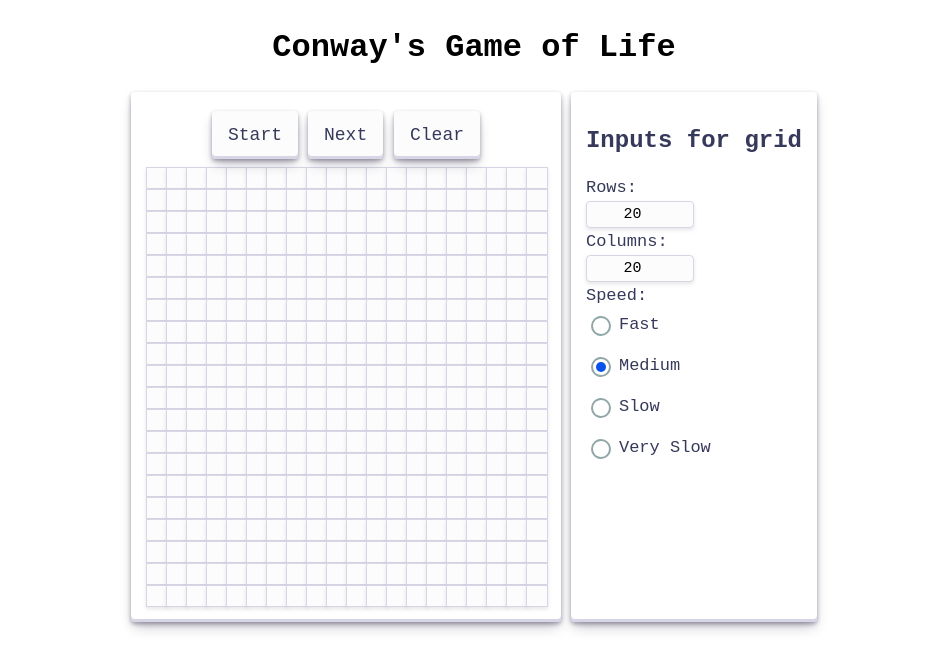
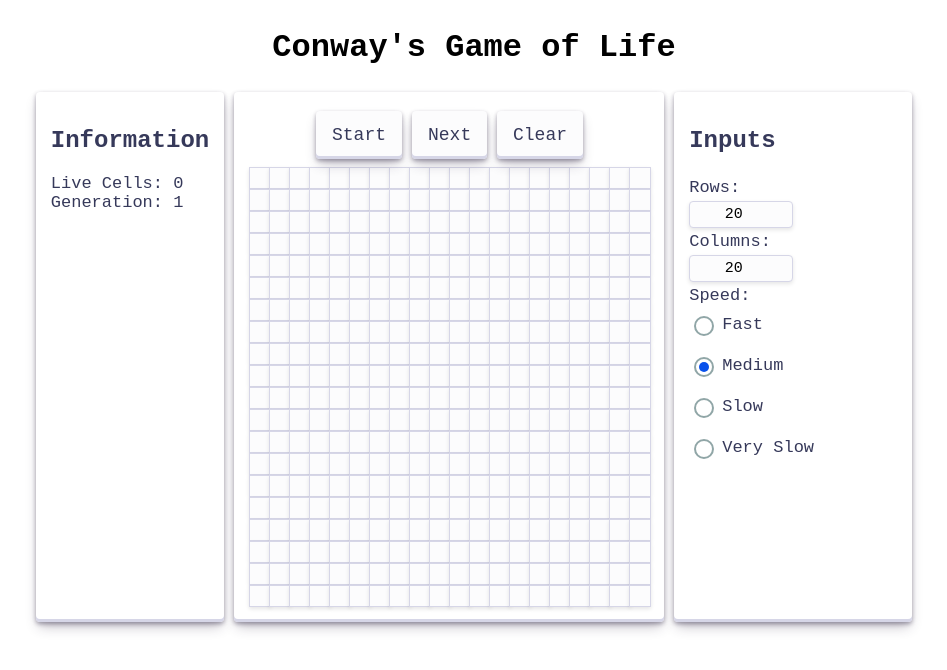
Before and after one commit to dylan-marx/game-of-life, a React (Vite) app: page / in a window 1280 px wide. Shown: the top 670 px of the page, without its empty margins (166-1113 px from the left). Built offline with nearby package versions, Linux system fonts and the light colour scheme.

Commit message:
Added live cell and generation count and cells retain their state when changing row and col count

```diff
--- a/src/App.jsx
+++ b/src/App.jsx
@@ -1,11 +1,15 @@
 import { useState } from "react";
 import ConwayGrid from "./ConwayGrid";
 import Input from "./Input";
+import Information from "./Information";
 
 function App() {
   let [rows, setRows] = useState(20);
   let [cols, setCols] = useState(20);
   let [speed, setSpeed] = useState(250);
+
+  let [liveCells, setLiveCells] = useState(0);
+  let [generation, setGeneration] = useState(0);
 
   return (
     <div>
@@ -13,7 +17,8 @@ function App() {
         <h1>Conway's Game of Life</h1>
       </div>
       <div className="components">
-        <ConwayGrid rows={rows} cols={cols} speed={speed}/>
+        <Information liveCells={liveCells} generation={generation}/>
+        <ConwayGrid rows={rows} cols={cols} speed={speed} setLiveCells={setLiveCells} setGeneration={setGeneration}/>
         <Input setRows={setRows} setCols={setCols} setSpeed={setSpeed}></Input>
       </div>
 
--- a/src/ConwayGrid.jsx
+++ b/src/ConwayGrid.jsx
@@ -1,6 +1,6 @@
 import { useState, useEffect } from "react";
 
-function ConwayGrid({rows, cols, speed}) {
+function ConwayGrid({rows, cols, speed, setLiveCells, setGeneration}) {
     // Creates an empty grid
     let createEmptyGrid = () => {
       let grid = [];
@@ -14,24 +14,40 @@ function ConwayGrid({rows, cols, speed}) {
       return grid;
     }
 
+    // Creates a new grid with a set number of columns and rows
+
     let createGrid = (newRows, newCols) => {
-        const newGrid = Array.from({ length: newRows }, (_, rowIndex) =>
-            Array.from({ length: newCols }, (_, colIndex) =>
-              // If the cell exists in the old grid, retain its value; otherwise, set to 0
-              grid[rowIndex]?.[colIndex] ?? 0
-            )
-          );
+        let newGrid = [];
+        for (let y = 0; y < newRows; y++) {
+            newGrid[y] = [];
+            for (let x = 0; x < newCols; x++) {
+                if (grid[y] && grid[y][x] !== undefined) {
+                    newGrid[y][x] = grid[y][x];
+                } else {
+                    newGrid[y][x] = 0;
+                }
+
+            }
+        }
+
         return newGrid;
     }
 
     let [grid, setGrid] = useState(() => createEmptyGrid());
     let [running, setRunning] = useState(false);
+    let [localLiveCells, setLocalLiveCells] = useState(0);
+    let [localGeneration, setLocalGeneration] = useState(1);
 
     // If the rows or cols change updates the grid size
     useEffect(() => {
         const newGrid = createGrid(rows, cols);
-        setGrid(createEmptyGrid());
+        setGrid(newGrid);
     }, [rows, cols]);
+
+    useEffect(() => {
+        setGeneration(localGeneration);
+        setLiveCells(localLiveCells);
+    }, [localGeneration, localLiveCells, setLocalLiveCells, setLocalGeneration]);
 
     // Updates the grid every few seconds
     useEffect(() => {
@@ -108,22 +124,31 @@ function ConwayGrid({rows, cols, speed}) {
     let updateGrid = (currentGrid) => {
         // Used to store cell states after their status is determined
         let gridCopy = currentGrid.map(subArray => subArray.slice());
-
+        let newLiveCells = 0;
         for (let y = 0; y < rows; y++) {
             for (let x = 0; x < cols; x++) {
                 let newState = updateCell(x, y);
                 gridCopy[y][x] = newState;
+                if (newState == 1) {
+                    newLiveCells = newLiveCells + 1;
+                }
             }
         }
+        setLocalLiveCells(newLiveCells);
+        setLocalGeneration((prevGeneration) => prevGeneration + 1);
         setGrid(gridCopy);
     };
 
     return (
     <div className="conway-grid">
         <div id = "controls">
-            <button onClick={() => setRunning(prev => !prev)}>{running ? "Stop" : "Start"}</button>
+            <button onClick={() => setRunning(prev => !prev)}>{running ? "Stop!" : "Start"}</button>
             <button id="one-gen" onClick={() => updateGrid(grid)}>Next</button>
-            <button id="clear-grid" onClick={() => setGrid(() => createEmptyGrid())}>Clear</button>
+            <button id="clear-grid" onClick={() => {
+                setLocalGeneration(1);
+                setLiveCells(0);
+                setGrid(() => createEmptyGrid());}}
+            >Clear</button>
         </div>
 
         <div id ="grid" className="grid" style={{display: "grid", gridTemplateColumns: `repeat(${cols}, 20px)`}}>
@@ -131,7 +156,7 @@ function ConwayGrid({rows, cols, speed}) {
             grid.map((rows, i) =>
                 rows.map((col, j) =>
                     <div
-                        className="cell"
+                        className={`cell ${grid[i][j] ? "alive": "dead"}`}
                         key={`${i}-${j}`}
                         style={{width: 20, height: 20, backgroundColor: grid[i][j] ? "black": undefined} }
                         onClick={() => {
--- /dev/null
+++ b/src/Information.jsx
@@ -0,0 +1,12 @@
+function Information({liveCells, generation}) {
+
+    return (
+        <div className="information-container">
+            <h2>Information</h2>
+            <label>Live Cells: {liveCells}</label> <br/>
+            <label>Generation: {generation}</label> <br />
+        </div>
+    )
+}
+
+export default Information;
--- a/src/Input.jsx
+++ b/src/Input.jsx
@@ -7,7 +7,7 @@ function Input({ setRows, setCols, setSpeed }) {
 
     return (
         <div className="input-form">
-            <h2>Inputs for grid</h2>
+            <h2>Inputs</h2>
             <label>Rows:</label>
             <input type="number" id="num-rows" defaultValue={20} onChange={(e) => {setRows(e.target.value)}}></input>
             <label>Columns:</label>
--- a/src/index.css
+++ b/src/index.css
@@ -69,6 +69,15 @@ button:active {
   padding: 15px;
 }
 
+.information-container {
+  width: fit-content;
+  border-radius: 4px;
+  border-width: 0;
+  box-shadow: rgba(45, 35, 66, 0.4) 0 2px 4px,rgba(45, 35, 66, 0.3) 0 7px 13px -3px,#D6D6E7 0 -3px 0 inset;
+  box-sizing: border-box;
+  color: #36395A;
+  padding: 15px;
+}
 .input-form {
   display: flex;
   flex-direction: column;
```
Also changed, not shown: 1 other file (tests, documents, lock files or other folders).
